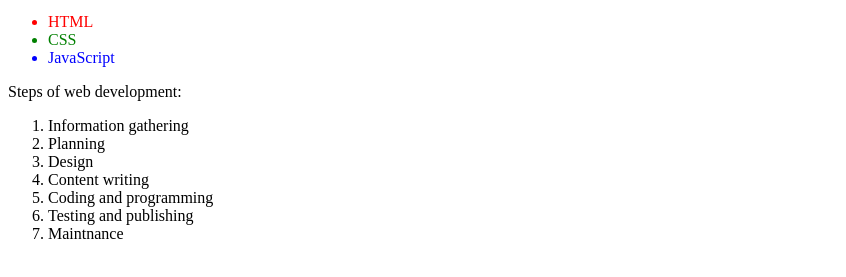
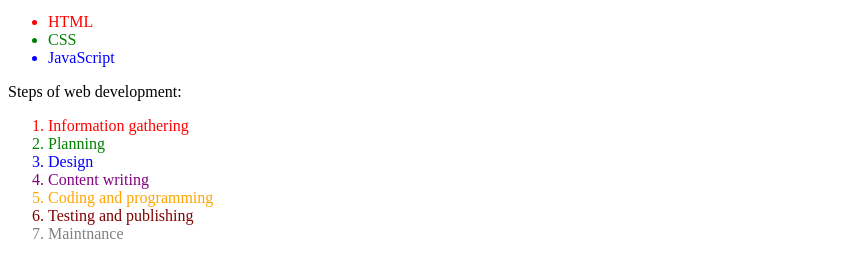
Before and after one commit to Slobodanka21/Introduction-to-Front-end-development, a plain HTML site: page index.html in a window 1280 px wide. Shown: the part 87-364 px from the top of the page, without its empty margins (0-846 px from the left). Drawn offline with Linux system fonts and the light colour scheme.

Commit message:
shange of colour in second paragraph

```diff
--- a/index.html
+++ b/index.html
@@ -12,11 +12,11 @@
 
 <p>Steps of web development:</p>
 <ol>
-<li>Information gathering</li>
-<li>Planning</li>
-<li>Design</li>
-<li>Content writing</li>
-<li>Coding and programming</li>
-<li>Testing and publishing</li>
-<li>Maintnance</li>
-</ol>
+    <li style="color: red";>Information gathering</li>
+    <li style="color: green";>Planning</li>
+    <li style="color: blue";>Design</li>
+    <li style="color: purple";>Content writing</li>
+    <li style="color: orange";>Coding and programming</li>
+    <li style="color: maroon";>Testing and publishing</li>
+    <li style="color: gray";>Maintnance</li>
+    </ol>
```
